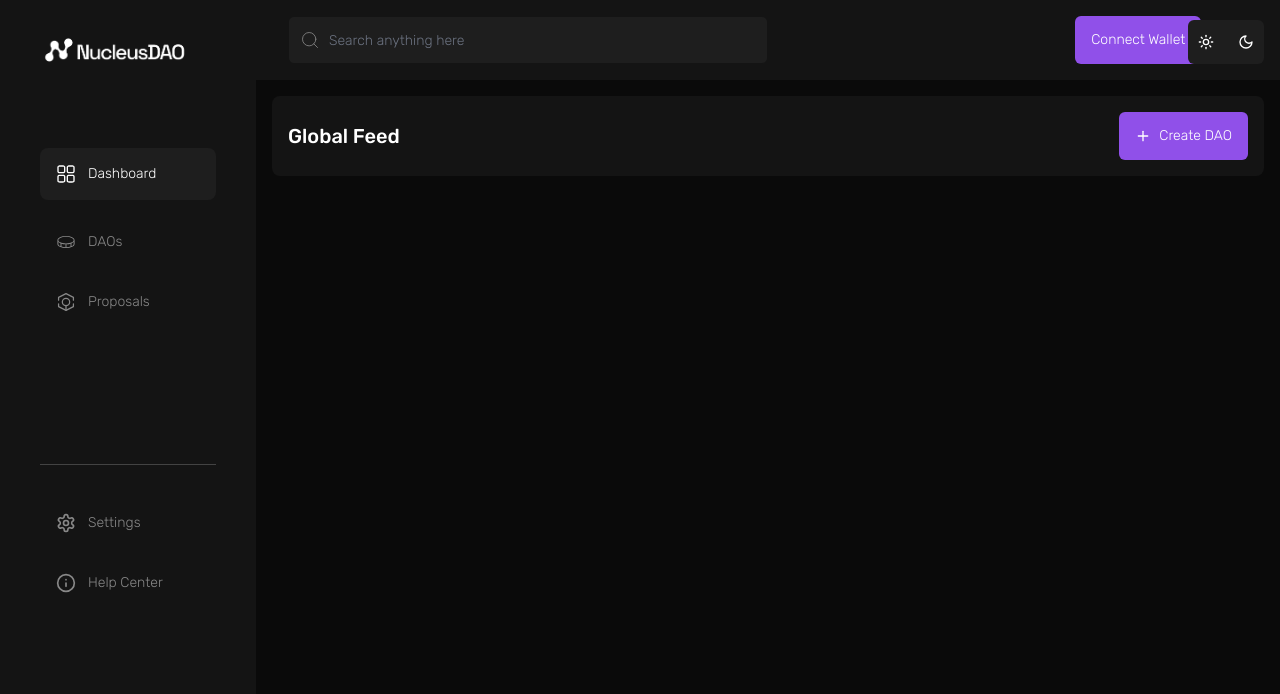
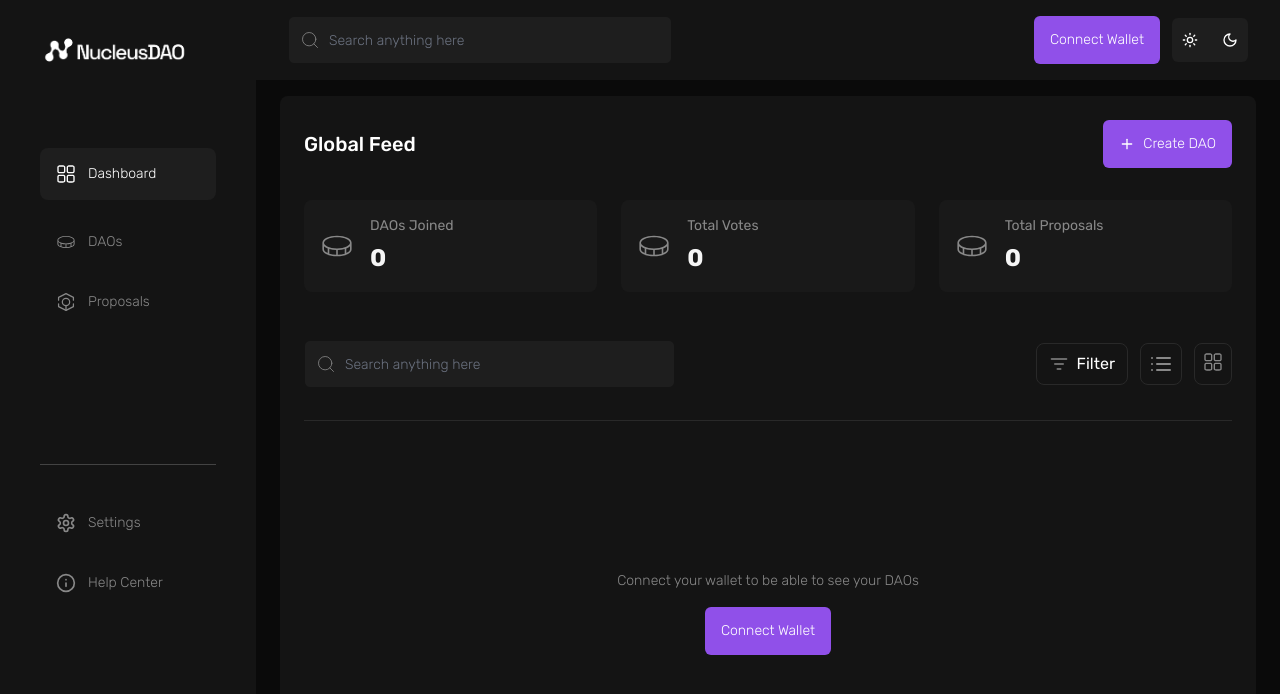
Before and after one commit to NucleusDAO/NucleusDAO-Frontend, a Next.js app: page /dashboard in a window 1280 px wide. Shown: the top 694 px of the page. Built offline with nearby package versions, Linux system fonts and the light colour scheme.

Commit message:
dashboard screen conversion

```diff
--- a/app/(dashboard)/dashboard/page.tsx
+++ b/app/(dashboard)/dashboard/page.tsx
@@ -1,15 +1,57 @@
-import { Button } from "@/components/ui/button";
-import { Plus } from "lucide-react";
+import { DashboardIcon } from '@/assets/svgs';
+import Cards from '@/components/dashboard/cards';
+import { dashboardFeedsData } from '@/components/dashboard/data';
+import { Button } from '@/components/ui/button';
+import SearchInput from '@/components/ui/seach-input';
+import { List, ListFilter, Plus } from 'lucide-react';
 
 const Dashboard = () => {
-    return (
-        <div>
-            <div className="flex justify-between items-center">
-                <h1 role="heading" className="text-white font-medium text-xl">Global Feed</h1>
-                <Button><Plus className="mr-2 h-4 w-4" /> Create DAO</Button>
+  return (
+    <div className="space-y-8">
+      <div className="flex justify-between items-center">
+        <h1 role="heading" className="text-white font-medium text-xl">
+          Global Feed
+        </h1>
+        <Button>
+          <Plus className="mr-2 h-4 w-4" /> Create DAO
+        </Button>
+      </div>
+      <div className="gap-6 grid-cols-3 grid">
+        {dashboardFeedsData.map((feed) => (
+          <Cards key={feed.title} {...feed} />
+        ))}
+      </div>
+
+      <div className="border-b border-b-[#292929] pb-8 pt-4 flex justify-between items-center">
+        <div className="relative w-[40%]">
+          <SearchInput
+            placeholder="Search anything here"
+            classNames="pl-10"
+            queryKey="search"
+          />
+        </div>
+        <div className='flex space-x-3'>
+            <div className='flex space-x-2 border-[#292929] border px-3 py-2 rounded-lg items-center' role="button">
+                <ListFilter size={20} />
+                <p className='text-white'>Filter</p>
+            </div>
+            <div className='border-[#292929] border px-2 py-2 rounded-lg'>
+                <List />
+            </div>
+            <div className='border-[#292929] border px-2 py-2 rounded-lg'>
+                <DashboardIcon />
             </div>
         </div>
-    )
+      </div>
+
+      <div className='flex items-center justify-center h-[40vh]'>
+        <div className='text-center space-y-4'>
+            <p className='text-sm font-light'>Connect your wallet to be able to see your DAOs</p>
+            <Button>Connect Wallet</Button>
+        </div>
+      </div>
+    </div>
+  );
 };
 
-export default Dashboard
+export default Dashboard;
--- a/assets/svgs.tsx
+++ b/assets/svgs.tsx
@@ -4,14 +4,14 @@ export const DashboardIcon = ({ className }: { className?: string }) => (
 </svg>
 )
 
-export const DaoIcon = ({ className }: { className?: string }) => (
-    <svg width="20" height="20" viewBox="0 0 24 24" fill="none" xmlns="http://www.w3.org/2000/svg" className={className}>
+export const DaoIcon = ({ className, size }: { className?: string; size?: string; }) => (
+    <svg width={size || '20'} height={size || '20'} viewBox="0 0 24 24" fill="none" xmlns="http://www.w3.org/2000/svg" className={className}>
 <path d="M19.3762 6.15281C17.4591 5.19469 14.9062 4.6875 12 4.6875C9.09375 4.6875 6.54094 5.19469 4.62375 6.15281C2.75719 7.08562 1.6875 8.39719 1.6875 9.75V14.25C1.6875 15.6028 2.75719 16.9144 4.62375 17.8472C6.54094 18.8053 9.09375 19.3125 12 19.3125C14.9062 19.3125 17.4591 18.8053 19.3762 17.8472C21.2428 16.9144 22.3125 15.6028 22.3125 14.25V9.75C22.3125 8.39719 21.2428 7.08562 19.3762 6.15281ZM5.12625 7.15969C6.86344 6.29063 9.30469 5.8125 12 5.8125C14.6953 5.8125 17.1366 6.29063 18.8738 7.15969C20.3438 7.89469 21.1875 8.83875 21.1875 9.75C21.1875 10.6613 20.3438 11.6053 18.8738 12.3403C17.1366 13.2094 14.6953 13.6875 12 13.6875C9.30469 13.6875 6.86344 13.2094 5.12625 12.3403C3.65625 11.6053 2.8125 10.6613 2.8125 9.75C2.8125 8.83875 3.65625 7.89469 5.12625 7.15969ZM11.4375 14.8059V18.1809C9.63375 18.1359 7.96219 17.8734 6.5625 17.4206V14.1019C7.99406 14.5247 9.64219 14.7647 11.4375 14.8059ZM12.5625 14.8059C14.3578 14.7647 16.0059 14.5247 17.4375 14.1009V17.4197C16.0378 17.8725 14.3663 18.135 12.5625 18.18V14.8059ZM2.8125 14.25V12.0938C3.34769 12.6026 3.95874 13.0251 4.62375 13.3463C4.88375 13.4756 5.155 13.5969 5.4375 13.71V16.9913C5.33156 16.9425 5.2275 16.8975 5.12625 16.8431C3.65625 16.1053 2.8125 15.1613 2.8125 14.25ZM18.8738 16.8403C18.7725 16.8909 18.6684 16.9397 18.5625 16.9884V13.7072C18.8444 13.5941 19.1156 13.4728 19.3762 13.3434C20.0411 13.0232 20.6521 12.6016 21.1875 12.0938V14.25C21.1875 15.1613 20.3438 16.1053 18.8738 16.8403Z" fill="currentColor"/>
 </svg>
 )
 
-export const ProposalIcon = ({ className }: { className?: string }) => (
-    <svg width="20" height="20" viewBox="0 0 24 24" fill="none" xmlns="http://www.w3.org/2000/svg" className={className}>
+export const ProposalIcon = ({ className, size }: { className?: string; size?: string; }) => (
+    <svg width={size || '20'} height={size || '20'} viewBox="0 0 24 24" fill="none" xmlns="http://www.w3.org/2000/svg" className={className}>
 <path d="M3.1001 9.8V6.4L12.0001 2L20.9001 6.4V9.8" stroke="currentColor" strokeWidth="1.5" strokeMiterlimit="10" strokeLinecap="round" strokeLinejoin="round"/>
 <path d="M3.1001 14.2V17.6L12.0001 22L20.9001 17.6V14.2" stroke="currentColor" strokeWidth="1.5" strokeMiterlimit="10" strokeLinecap="round" strokeLinejoin="round"/>
 <path d="M12 22V16.4" stroke="currentColor" strokeWidth="1.5" strokeMiterlimit="10" strokeLinecap="round" strokeLinejoin="round"/>
--- /dev/null
+++ b/components/dashboard/cards.tsx
@@ -0,0 +1,22 @@
+import { DaoIcon } from '@/assets/svgs';
+import { ReactNode } from 'react';
+
+interface ICards {
+  title: string;
+  value: number;
+  icon: ReactNode;
+}
+
+const Cards = ({ title, value, icon }: ICards) => {
+  return (
+    <div className="flex space-x-4 items-center bg-[#191919] p-4 rounded-lg" role="feed">
+      {icon}
+      <div className="space-y-1">
+        <h2 className="text-[#888888] text-sm">{title}</h2>
+        <h3 className="text-[#F5F5F5] font-bold text-[24px]">{value}</h3>
+      </div>
+    </div>
+  );
+};
+
+export default Cards;
--- /dev/null
+++ b/components/dashboard/data.tsx
@@ -0,0 +1,22 @@
+import { DaoIcon } from "@/assets/svgs";
+import { ReactNode } from "react";
+
+const dashboardFeedsData: { title: string; value: number; icon: ReactNode; }[] = [
+    {
+        title: 'DAOs Joined',
+        value: 0,
+        icon: <DaoIcon size='34' />
+    },
+    {
+        title: 'Total Votes',
+        value: 0,
+        icon: <DaoIcon size='34' />
+    },
+    {
+        title: 'Total Proposals',
+        value: 0,
+        icon: <DaoIcon size='34' />
+    },
+];
+
+export { dashboardFeedsData };
--- a/components/nav-bar.tsx
+++ b/components/nav-bar.tsx
@@ -1,24 +1,20 @@
-import { Search } from 'lucide-react';
 import SearchInput from './ui/seach-input';
 import { Button } from './ui/button';
+import { ModeToggle } from './themes/mode-toggle';
 
 const Navbar = () => {
   return (
-    <nav className="flex bg-foreground py-4 w-full px-8 justify-between items-center">
-      <div className="relative w-[50%]">
-        <Search
-          className="absolute z-[999] top-3.5 left-3"
-          strokeWidth={1}
-          size={20}
-        />
+    <nav className="flex bg-foreground w-[80%] py-4 px-8 justify-between items-center fixed z-[150] max-w-[1500px]">
+      <div className="relative w-[40%]">
         <SearchInput
           placeholder="Search anything here"
           classNames="pl-10"
           queryKey="search"
         />
       </div>
-      <div className='w-[18%]'>
+      <div className='flex space-x-3 items-center'>
         <Button>Connect Wallet</Button>
+        <ModeToggle />
       </div>
     </nav>
   );
--- a/components/root-layout.tsx
+++ b/components/root-layout.tsx
@@ -20,12 +20,11 @@ export const RootLayoutsComponent = ({ children }: IRootLayouts) => {
     >
       <Suspense fallback={<Loading />}>
         <div className="max-w-[2000px] mx-auto relative">
-              <ModeToggle />
           <div className="flex w-full">
             <Sidebar />
-                <div className="w-[80%]">
+            <div className="w-[80%] ml-[20%] h-screen">
               <Navbar />
-                  <div className="m-4 p-4 rounded-lg bg-foreground">
+              <div className="mx-6 p-6 rounded-lg bg-foreground mt-24 max-w-[1500px]">
                 {children}
               </div>
             </div>
@@ -34,7 +33,7 @@ export const RootLayoutsComponent = ({ children }: IRootLayouts) => {
       </Suspense>
       <Sonner richColors />
     </ThemeProvider>
-    )
+  );
 };
 
 export default RootLayoutsComponent;
--- a/components/side-bar/sidebar-links.tsx
+++ b/components/side-bar/sidebar-links.tsx
@@ -10,7 +10,7 @@ import { usePathname } from 'next/navigation';
 const Sidebar = () => {
     const pathname = usePathname();
   return (
-    <div className="w-[20%] px-10 py-8 bg-foreground space-y-20 h-screen">
+    <div className="w-[20%] px-10 py-8 bg-foreground space-y-20 h-screen fixed max-w-[400px]">
       <Link href={DASHBOARD_URL}>
         <Image src={Logo} alt="Nucleus Dao Logo" width={150} />
       </Link>
--- a/components/themes/mode-toggle.tsx
+++ b/components/themes/mode-toggle.tsx
@@ -10,9 +10,9 @@ export function ModeToggle() {
   const { setTheme, theme } = useTheme();
 
   return (
-    <div className="fixed right-4 top-5 z-[999] border-none px-1.5 py-2.5 bg-[#1E1E1E] flex space-x-4 rounded-md items-center">
-      <Sun className={cn('h-[1.5rem] text-white w-[1.5rem] rotate-0 scale-100 transition-all p-1', theme === 'light' && 'bg-[#444444] rounded-md text-[#9050E9]')} onClick={() => setTheme("light")} role='button' />
-      <Moon className={cn('h-[1.5rem] text-white w-[1.5rem] rotate-0 scale-100 transition-all p-1', theme === 'dark' && 'bg-[#444444] rounded-md text-[#9050E9]')} onClick={() => setTheme("dark")} role='button' />
-    </div>
+      <div className="border-none px-1.5 py-2.5 bg-[#1E1E1E] flex space-x-4 rounded-md items-center">
+        <Sun className={cn('h-[1.5rem] text-white w-[1.5rem] rotate-0 scale-100 transition-all p-1', theme === 'light' && 'bg-[#444444] rounded-md text-[#9050E9]')} onClick={() => setTheme("light")} role='button' />
+        <Moon className={cn('h-[1.5rem] text-white w-[1.5rem] rotate-0 scale-100 transition-all p-1', theme === 'dark' && 'bg-[#444444] rounded-md text-[#9050E9]')} onClick={() => setTheme("dark")} role='button' />
+      </div>
   );
 }
--- a/components/ui/seach-input.tsx
+++ b/components/ui/seach-input.tsx
@@ -4,8 +4,17 @@ import { usePathname, useRouter, useSearchParams } from 'next/navigation';
 import { useDebouncedCallback } from 'use-debounce';
 import { cn } from '@/libs/utils';
 import { Input } from './input';
+import { Search } from 'lucide-react';
 
-export default function SearchInput({ placeholder, classNames, queryKey }: { placeholder: string, classNames?: string, queryKey?: string; }) {
+export default function SearchInput({
+  placeholder,
+  classNames,
+  queryKey,
+}: {
+  placeholder: string;
+  classNames?: string;
+  queryKey?: string;
+}) {
   const searchParams = useSearchParams();
   const { replace } = useRouter();
   const pathname = usePathname();
@@ -28,8 +37,17 @@ export default function SearchInput({ placeholder, classNames, queryKey }: { pla
       <label htmlFor="search" className="sr-only">
         Search
       </label>
+      <div className="relative w-full">
+        <Search
+          className="absolute z-[100] top-3.5 left-3"
+          strokeWidth={1}
+          size={20}
+        />
         <Input
-        className={cn("peer block w-full rounded-md border-foreground focus:border-primary focus:border text-sm outline-2 placeholder:text-gray-500", classNames)}
+          className={cn(
+            'peer block w-full rounded-md border-foreground focus:border-primary focus:border text-sm outline-2 placeholder:text-gray-500',
+            classNames
+          )}
           placeholder={placeholder}
           type="search"
           onChange={(e) => {
@@ -38,5 +56,6 @@ export default function SearchInput({ placeholder, classNames, queryKey }: { pla
           defaultValue={searchParams.get(queryKey || 'q')?.toString()}
         />
       </div>
+    </div>
   );
 }
```
Lines whose indentation alone changed are shown as unchanged.
